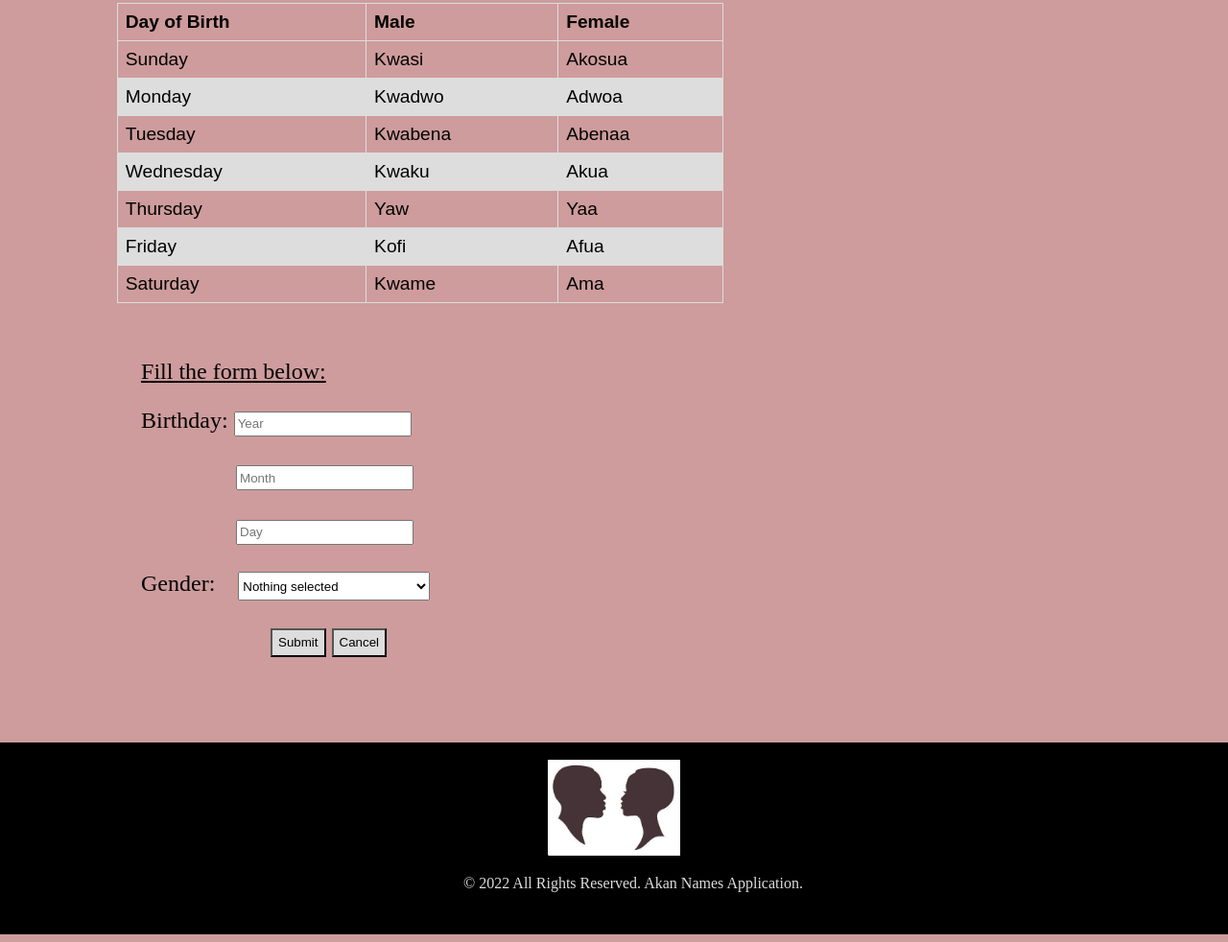
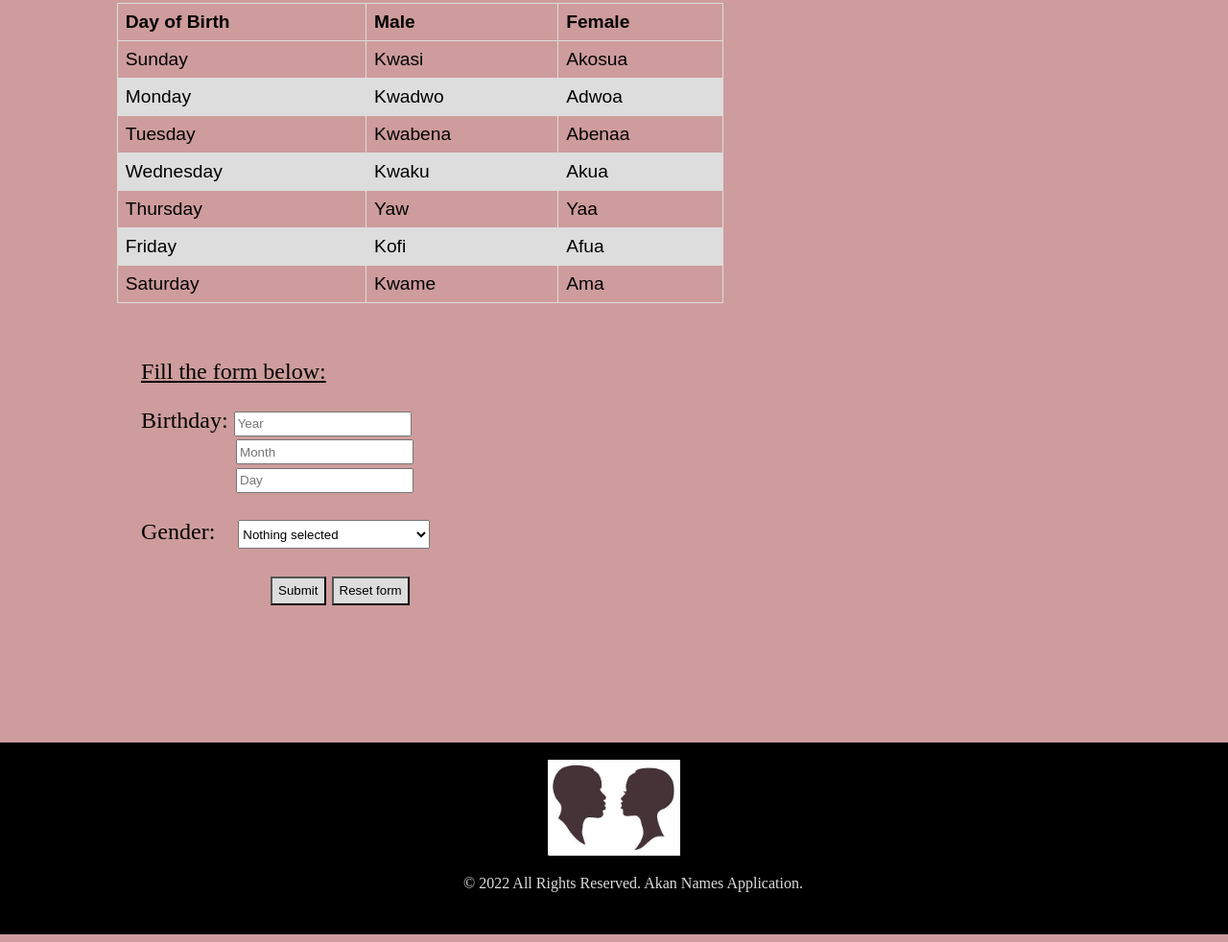
Before and after one commit to MutheuLinet/Akan-Names-Web-Application, a plain HTML site: page index.html in a window 1280 px wide. Shown: the part 891-1873 px from the top of the page at 96% size. Drawn offline with nearby package versions, Linux system fonts and the light colour scheme.

Commit message:
Include alert div within the form

```diff
--- a/index.html
+++ b/index.html
@@ -120,7 +120,7 @@
                 maxlength="4"
                 autocomplete="off"
               />
-              <br /><br />
+              <br />
               <input
                 type="text"
                 placeholder="Month"
@@ -130,7 +130,7 @@
                 maxlength="2"
                 autocomplete="off"
               />
-              <br /><br />
+              <br />
               <input
                 type="text"
                 placeholder="Day"
@@ -157,15 +157,15 @@
               />
               <input
                 id="cancel"
-                type="submit"
+                type="button"
                 onclick="clearAkanNameOutput(); return false;"
-                value="Cancel"
+                value="Reset form"
                 name="cancel"
               />
+              <div>
+                <p id="generate-akan" class="output"></p>
+              </div>
             </form>
-            <div class="alert" role="alert" id="alert">
-              <p id="generate-akan" class="output"></p>
-            </div>
           </div>
         </div>
       </div>
```
